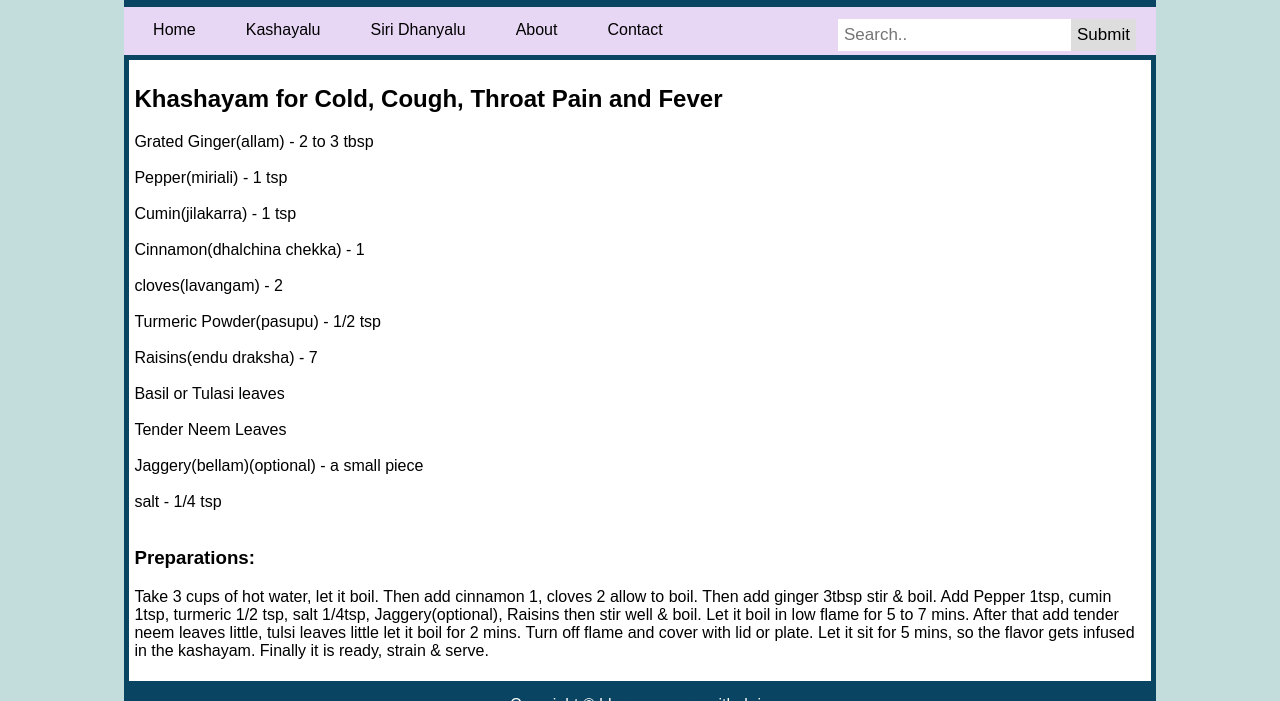
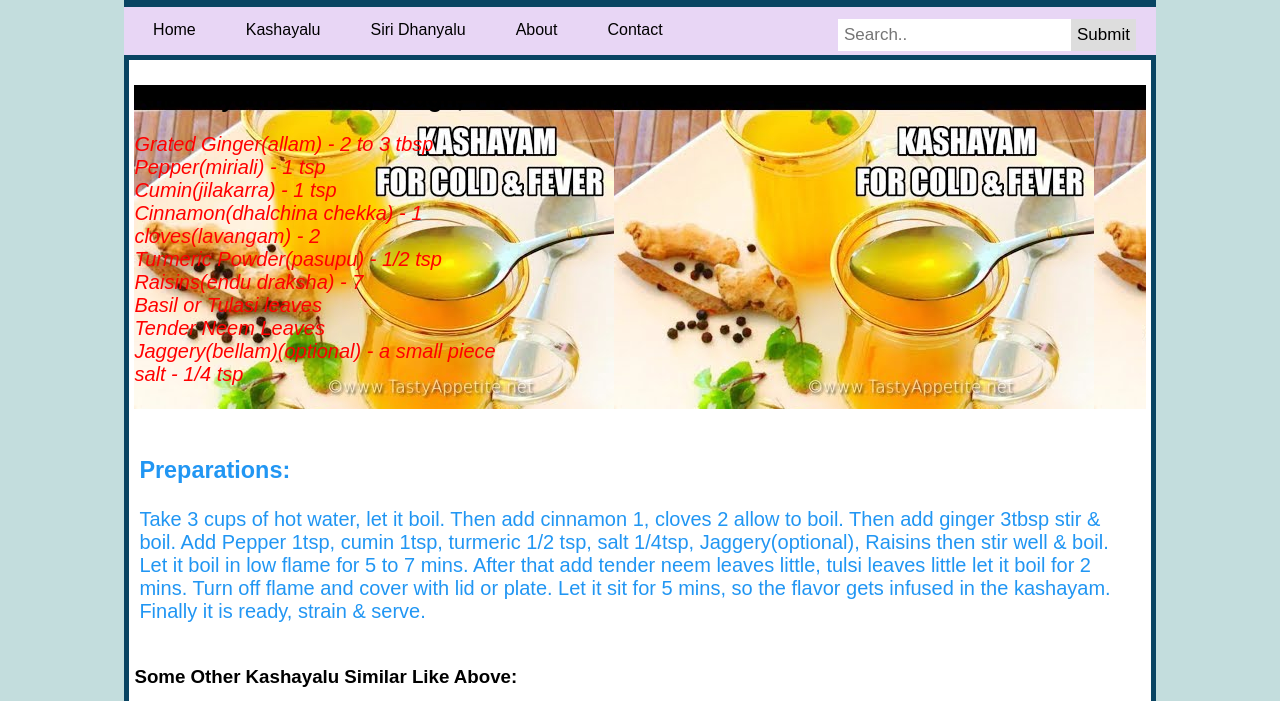
Before and after one commit to bhargavavvaru/Ayurvedam, a plain HTML site: page Kashayalu.html in a window 1280 px wide. Shown: the part 251-952 px from the top of the page. Drawn offline with Linux system fonts and the light colour scheme.

Commit message:
new images added

```diff
--- a/Kashayalu.html
+++ b/Kashayalu.html
@@ -29,7 +29,7 @@
 			<li><a href="index.html">Home</a></li>
 			<li><a href="Kashayalu.html">Kashayalu</a></li>
 			<li><a href="siridhanyalu.html">Siri Dhanyalu</a></li>
-			<li><a herf="about.html">About</a></li>
+			<li><a href="about.html">About</a></li>
 			<li><a href="contact.html">Contact</a></li>
 			<div class="search-container">
 				<form action="/action_page.php">
@@ -42,37 +42,51 @@
 	</div>
 
 	<section>
+		<div id="kimage">
+
 		<h1>Khashayam for Cold, Cough, Throat Pain and Fever<br></h1>
-		<p>Grated Ginger(allam) - 2 to 3 tbsp<br>
-			<br>
+
+		<p id="para">Grated Ginger(allam) - 2 to 3 tbsp<br>
 			Pepper(miriali) - 1 tsp<br>
-			<br>
 			Cumin(jilakarra) - 1 tsp<br>
-			<br>
 			Cinnamon(dhalchina chekka) - 1<br>
-			<br>
 			cloves(lavangam) - 2<br>
-			<br>
 			Turmeric Powder(pasupu) - 1/2 tsp<br>
-			<br>
 			Raisins(endu draksha) - 7<br>
-			<br>
 			Basil or Tulasi leaves<br>
-			<br>
 			Tender Neem Leaves<br>
-			<br>
 			Jaggery(bellam)(optional) - a small piece<br>
-			<br>
 			salt - 1/4 tsp<br>
 			<br></p>
 
+	</div>
+		<div id="ktext">
 			<h3>Preparations: </h3>
 
-			<p>Take 3 cups of hot water, let it boil. Then add cinnamon 1, cloves 2 allow to boil. Then add ginger 3tbsp stir & boil.
+			<p id="para2"></p>Take 3 cups of hot water, let it boil. Then add cinnamon 1, cloves 2 allow to boil. Then add ginger 3tbsp stir & boil.
 				Add Pepper 1tsp, cumin 1tsp, turmeric 1/2 tsp, salt 1/4tsp, Jaggery(optional), Raisins then stir well & boil.
 				Let it boil in low flame for 5 to 7 mins. After that add tender neem leaves little, tulsi leaves little let it boil for 2 mins.
 				Turn off flame and cover with lid or plate. Let it sit for 5 mins, so the flavor  gets infused in the kashayam.
 				Finally it  is ready, strain & serve.</p>
+		</div>
+
+		<article>
+			<h1>Some Other Kashayalu Similar Like Above:<br></h1>
+				Garike<br>
+				<br>
+				Thulasi<br>
+				<br>
+				Thippatiga<br>
+				<br>
+				Bhilvam<br>
+				<br>
+				Kanuga<br>
+				<br>
+				Veepa<br>
+				<br>
+				Raavi<br>
+
+		</article>
 	</section>
 
 	<footer>Copyright © bhargavavvaru.github.io</footer>
--- a/styles.css
+++ b/styles.css
@@ -120,6 +120,26 @@ body{
 			color: rgb(55, 163, 55);
 		}
 
+		#kimage {
+			background: url(./images/km.jpg);
+
+
+		}
+
+
+
+		#para {
+			font-style: oblique;
+			font-size: 20px;
+			color: red;
+		}
+
+		#ktext {
+			color: #2196F3;
+			font-size: 20px;
+			padding: 5px;
+		}
+
 
 		footer{
 			background-color: #094462;
```
Also changed, not shown: about.html (+1 -1 lines), siridhanyalu.html (+8 -8 lines), images/km.jpg (added), images/millets.jpg (added).
